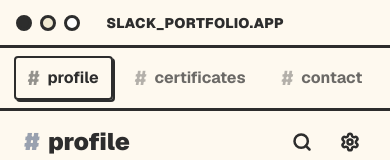
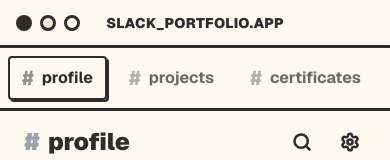
Before and after one commit to MakdumIbrohim/black-porto, a Next.js app: page / in a window 390 px wide. Shown: the top 160 px of the page. Built offline with nearby package versions, Linux system fonts and the light colour scheme.

Commit message:
feat: Initialize core application layout, global styles, and theme switching functionality.

```diff
--- a/app/globals.css
+++ b/app/globals.css
@@ -202,6 +202,21 @@
   transform: translate(2px, 2px);
 }
 
+.theme-rainbow .tab-btn-projects {
+  background: #ffffff !important;
+  color: #111111 !important;
+  border: 2px solid #111111 !important;
+  box-shadow: 3px 3px 0 0 #111111 !important;
+  font-weight: 900;
+}
+
+.theme-rainbow .tab-btn-projects.tab-active,
+.theme-rainbow .tab-btn-projects:hover {
+  background: #00a892 !important;
+  box-shadow: 1px 1px 0 0 #111111 !important;
+  transform: translate(2px, 2px);
+}
+
 .theme-rainbow .tab-btn-contact {
   background: #FF2D2D !important;
   color: #fff !important;
@@ -229,6 +244,26 @@
   --font-mono: var(--font-geist-mono);
 }
 
+/* Project Cards in Carnival -> RETRO BLOCKS */
+.theme-rainbow .projects-section .grid>div:nth-child(1) .h-32 {
+  background-color: #2B9BF4 !important;
+  /* Blue */
+}
+
+.theme-rainbow .projects-section .grid>div:nth-child(2) .h-32 {
+  background-color: #F6EC2E !important;
+  /* Yellow */
+}
+
+.theme-rainbow .projects-section .grid>div:nth-child(3) .h-32 {
+  background-color: #FF2D2D !important;
+  /* Red */
+}
+
+.theme-rainbow .projects-section .group\/card {
+  background-color: #ffffff !important;
+}
+
 body {
   background: var(--background);
   color: var(--foreground);
--- a/app/page.tsx
+++ b/app/page.tsx
@@ -110,6 +110,13 @@ export default function Home() {
                         className={`tab-btn tab-btn-profile whitespace-nowrap flex items-center gap-2 px-3 py-2 border-2 rounded font-bold transition-all ${activeTab === 'profile' ? 'tab-active shadow-[2px_2px_0_0_var(--window-border)] border-[var(--window-border)]' : 'border-transparent text-[var(--window-text)] opacity-70 hover:opacity-100 hover:bg-[var(--window-bg-hover)] hover:border-[var(--window-border)]'}`}
                       >
                         <span className="text-xl leading-none opacity-50">#</span> profile
+                      </button>
+                      <button
+                        onClick={() => setActiveTab("projects")}
+                        data-tab="projects"
+                        className={`tab-btn tab-btn-projects whitespace-nowrap flex items-center gap-2 px-3 py-2 border-2 rounded font-bold transition-all ${activeTab === 'projects' ? 'tab-active shadow-[2px_2px_0_0_var(--window-border)] border-[var(--window-border)]' : 'border-transparent text-[var(--window-text)] opacity-70 hover:opacity-100 hover:bg-[var(--window-bg-hover)] hover:border-[var(--window-border)]'}`}
+                      >
+                        <span className="text-xl leading-none opacity-50">#</span> projects
                       </button>
                       <button
                         onClick={() => setActiveTab("certificates")}
@@ -246,6 +253,7 @@ export default function Home() {
                 <div className="flex-1 overflow-y-auto p-6 md:p-10 relative bg-[var(--window-bg)] custom-scrollbar h-full">
                   <div className="relative z-10 max-w-4xl mx-auto pb-10">
                     {activeTab === "profile" && <ProfileSection />}
+                    {activeTab === "projects" && <ProjectsSection />}
                     {activeTab === "certificates" && <CertificatesSection />}
                     {activeTab === "contact" && <ContactSection />}
                   </div>
@@ -482,3 +490,72 @@ function ContactSection() {
     </div>
   );
 }
+
+function ProjectsSection() {
+  const projects = [
+    {
+      title: "Project E-Commerce",
+      description: "A full-featured online store with payment integration and admin dashboard.",
+      tech: ["Next.js", "Stripe", "Prisma", "PostgreSQL"],
+      link: "#",
+      color: "bg-[#3b82f6]"
+    },
+    {
+      title: "AI Chat Assistant",
+      description: "A real-time chat application powered by OpenAI with message persistence.",
+      tech: ["React", "Node.js", "OpenAI API", "Socket.io"],
+      link: "#",
+      color: "bg-[#eab308]"
+    },
+    {
+      title: "Task Management Tool",
+      description: "Collaborative platform for team projects with kanban boards and analytics.",
+      tech: ["TypeScript", "Tailwind", "Supabase", "React Query"],
+      link: "#",
+      color: "bg-[#00C9AE]"
+    }
+  ];
+
+  return (
+    <div className="projects-section space-y-8">
+      <div className="flex gap-4 group">
+        <div className="w-12 h-12 rounded bg-[var(--window-bg)] border-[3px] border-[var(--window-border)] shrink-0 mt-1 flex items-center justify-center shadow-[3px_3px_0_0_var(--window-border)] group-hover:scale-110 transition-transform">
+          <Folder size={24} strokeWidth={3} className="text-[var(--window-text)]" />
+        </div>
+        <div className="flex-1">
+          <div className="flex items-baseline gap-2 mb-1">
+            <span className="font-black text-xl text-[var(--window-text)]">System</span>
+            <span className="text-xs font-bold text-[var(--window-text)] opacity-60 font-mono px-2 py-0.5 bg-[var(--window-bg-hover)] border border-[var(--window-border)] rounded">12:02</span>
+          </div>
+
+          <div className="grid grid-cols-1 md:grid-cols-2 gap-6 mt-4">
+            {projects.map((project, index) => (
+              <div key={index} className="bg-[var(--window-bg)] border-[3px] border-[var(--window-border)] rounded-lg overflow-hidden shadow-[6px_6px_0_0_var(--window-border)] hover:-translate-y-1 hover:-translate-x-1 hover:shadow-[10px_10px_0_0_var(--window-border)] transition-all flex flex-col group/card">
+                <div className={`h-32 ${project.color} border-b-[3px] border-[var(--window-border)] p-4 flex items-center justify-center relative overflow-hidden group-hover/card:brightness-110 transition-all`}>
+                  <Folder size={48} className="text-white opacity-40" strokeWidth={2} />
+                  <div className="absolute inset-0 bg-white/5 opacity-0 group-hover/card:opacity-100 transition-opacity" />
+                </div>
+                <div className="p-6 flex-1 flex flex-col">
+                  <h3 className="font-black text-xl text-[var(--window-text)] leading-tight mb-2 uppercase tracking-wide group-hover/card:text-[var(--window-border)] transition-colors">{project.title}</h3>
+                  <p className="text-sm font-bold text-[var(--window-text)] opacity-70 mb-6 flex-1">{project.description}</p>
+
+                  <div className="flex flex-wrap gap-2 mb-6">
+                    {project.tech.map(t => (
+                      <span key={t} className="text-[10px] font-black uppercase px-2 py-0.5 bg-[var(--window-bg-hover)] border-2 border-[var(--window-border)] text-[var(--window-text)] rounded shadow-[2px_2px_0_0_var(--window-border)] tracking-tighter">
+                        {t}
+                      </span>
+                    ))}
+                  </div>
+
+                  <button className="w-full py-2 bg-[var(--window-border)] text-[var(--window-bg)] border-[3px] border-[var(--window-border)] font-black text-sm uppercase shadow-[3px_3px_0_0_var(--window-border)] hover:opacity-90 active:translate-y-[3px] active:translate-x-[3px] active:shadow-none transition-all">
+                    View Project &rarr;
+                  </button>
+                </div>
+              </div>
+            ))}
+          </div>
+        </div>
+      </div>
+    </div>
+  );
+}
```
